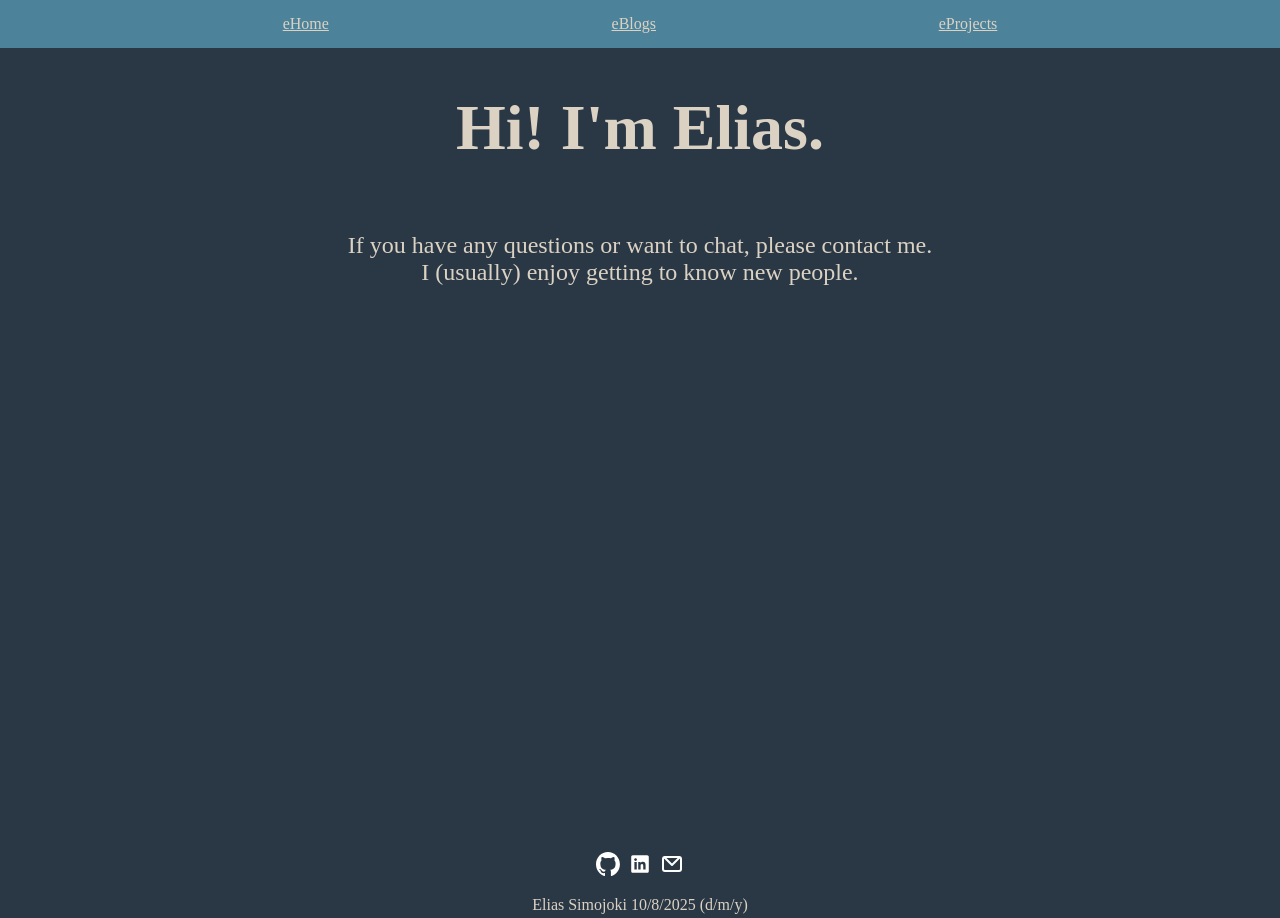
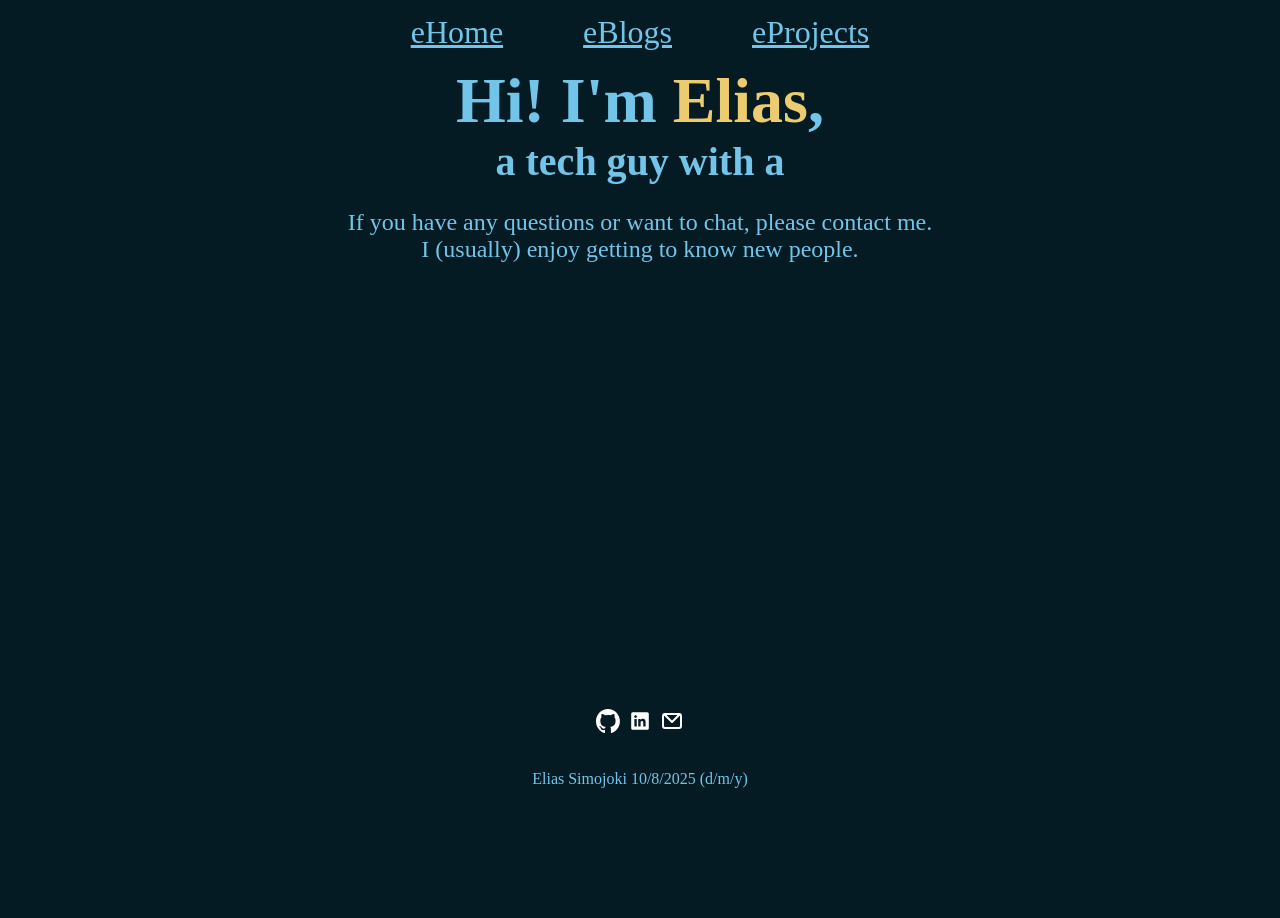
Before and after one commit to MojoLake/eSite, a SvelteKit app: page / in a window 1280 px wide. After the commit the page ends 800 px from the top, so only its background shows below. Built offline with nearby package versions, Linux system fonts and the light colour scheme.

Commit message:
Improved looks

```diff
--- a/src/app.css
+++ b/src/app.css
@@ -1,6 +1,7 @@
-
 :root {
-    --background-blue: #2a3846;
-    --vanilla-text: #dbd2c3;
-    --lighter-background-blue: #4d839a;
+    /* --background-blue: #2a3846; */
+    --background-colour: #051b23;
+    --primary-text-colour: #72C5E9;
+    --lighter-background-blue: #051b23;
+    --secondary-text-colour: #EDCC70;
 }
--- a/src/routes/+layout.svelte
+++ b/src/routes/+layout.svelte
@@ -13,8 +13,8 @@
         display: flex;
         flex-direction: column;
         min-height: 100vh;
-        color: var(--vanilla-text);
-        background-color: var(--background-blue);
+        color: var(--primary-text-colour);
+        background-color: var(--background-colour);
     }
 
     main {
@@ -22,26 +22,27 @@
     }
 
     nav {
-        background-color: var(--lighter-background-blue);
         margin: auto;
     }
 
     :global(a) {
-        color: var(--vanilla-text);
+        color: var(--primary-text-colour);
     }
 
     a:hover {
-        color: var(--background-blue);
+        color: var(--secondary-text-colour);
     }
 
     ul {
         display: flex;
-        justify-content: space-evenly;
+        justify-content: center;
+        gap: 5rem;
         align-items: center;
         list-style: none;
         padding: 0;
         margin: 0;
-        height: 3rem;
+        height: 4rem;
+        font-size: 2rem;
     }
 
     li {
--- a/src/routes/+page.svelte
+++ b/src/routes/+page.svelte
@@ -6,7 +6,15 @@
         display: flex;
         text-align: center;
         font-size: 4rem;
+        margin: 0;
    }
+
+    h4 {
+        display: flex;
+        text-align: center;
+        font-size: 2.5rem;
+        margin: 0;
+    }
 
    p {
         display: flex;
@@ -18,14 +26,15 @@
     display: flex;
     flex-direction: column;
     align-items: center;
-    min-height: 100vh;
    }
 
 </style>
 
 
 <div class="home">
-    <h1>Hi! I'm Elias.</h1>
+    <h1>Hi! I'm&nbsp;<span style="color: var(--secondary-text-colour)">Elias</span>,</h1>
+    <h4>a tech guy with a </h4>
+
 
     <p>
         If you have any questions or want to chat, please contact me.<br>I (usually)
```
